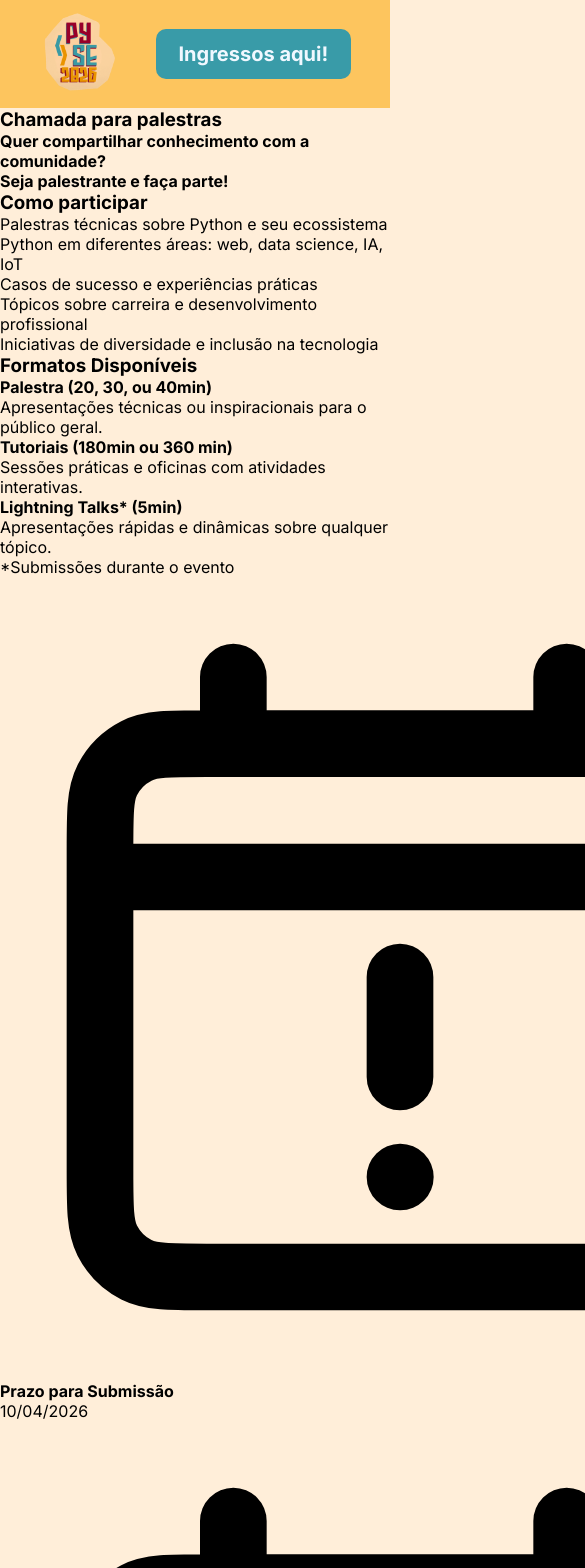
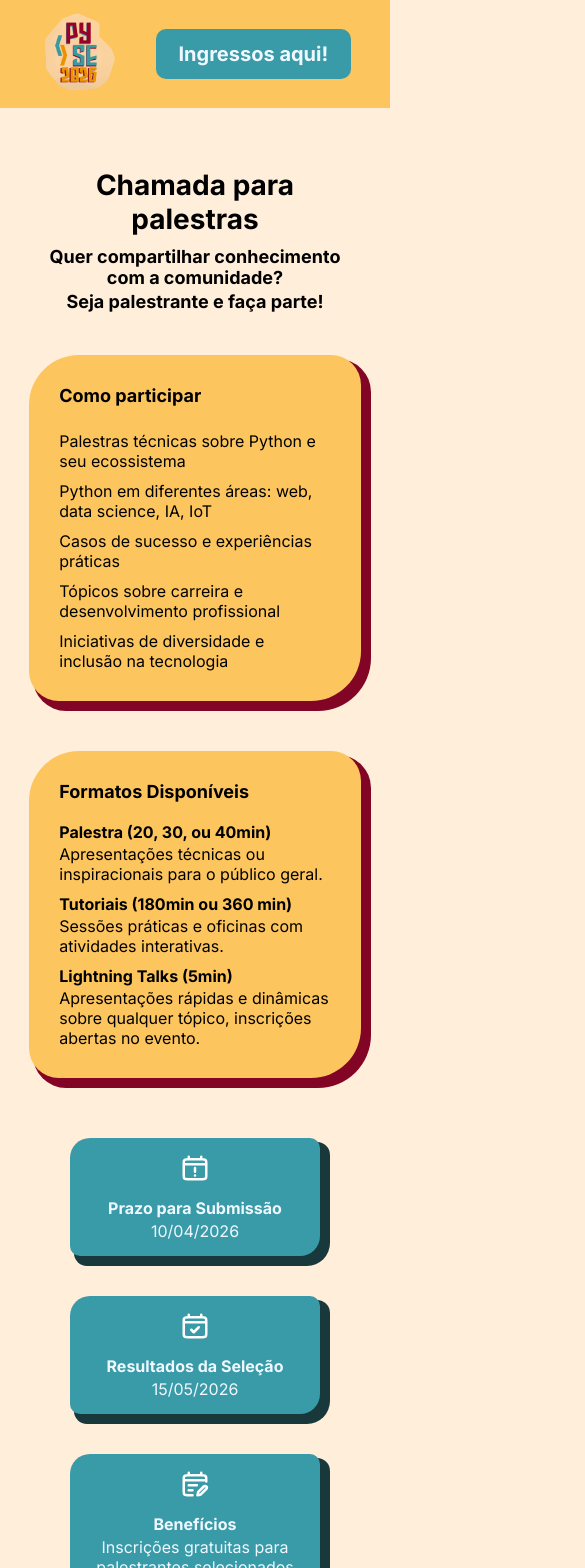
Before and after one commit to pythonsudeste/Site-PySE2026, a React (Vite) app: page /submissao in a window 390 px wide. Shown: the top 1568 px of the page, 585 px wide, since content can reach past the window. Built offline with nearby package versions, Linux system fonts and the light colour scheme.

Commit message:
Subindo a pagina já responsiva

```diff
--- a/src/pages/sumissao/Submissao.jsx
+++ b/src/pages/sumissao/Submissao.jsx
@@ -1,65 +1,65 @@
 import calendario_1 from "../../../public/submissao/calendario_1.svg"
 import calendario_2 from "../../../public/submissao/calendario_2.svg"
 import calendario_3 from "../../../public/submissao/calendario_3.svg"
+import "./styles/Submissao.css"
 
 export default function Submissao() {
     return(<section className="Submissao">
-        <h3>Chamada para palestras</h3>
-        <h4>Quer compartilhar conhecimento com a comunidade?</h4>
-        <h4>Seja palestrante e faça parte!</h4>
+        <h3 className="Submissao-h3">Chamada para palestras</h3>
+        <h4 className="Submissao-h4">Quer compartilhar conhecimento com a comunidade?</h4>
+        <h4 className="Submissao-h4">Seja palestrante e faça parte!</h4>
 
-        <div className="Submissao.linha2">
-            <div className="Submissao.linha2.esquerda">
+        <div className="Submissao-linha2">
+            <div className="Submissao-linha2-esquerda">
                 <h3>Como participar</h3>
                 <ul>
-                    <li>Palestras técnicas sobre Python e seu ecossistema</li>
-                    <li>Python em diferentes áreas: web, data science, IA, IoT</li>
-                    <li>Casos de sucesso e experiências práticas</li>
-                    <li>Tópicos sobre carreira e desenvolvimento profissional</li>
-                    <li>Iniciativas de diversidade e inclusão na tecnologia</li>
+                    <li> Palestras técnicas sobre Python e seu ecossistema</li>
+                    <li> Python em diferentes áreas: web, data science, IA, IoT</li>
+                    <li> Casos de sucesso e experiências práticas</li>
+                    <li> Tópicos sobre carreira e desenvolvimento profissional</li>
+                    <li> Iniciativas de diversidade e inclusão na tecnologia</li>
                 </ul>
             </div>
 
-            <div className="Submissao.linha2.direita">
+            <div className="Submissao-linha2-direita">
                 <h3>Formatos Disponíveis</h3>
-                <div className="Submissao.linha2.direita.item">
+                <div className="Submissao-linha2-direita-item">
                     <h4>Palestra (20, 30, ou 40min)</h4>
                     <p>Apresentações técnicas ou inspiracionais para o público geral.</p>
                 </div>
-                <div className="Submissao.linha2.direita.item">
+                <div className="Submissao-linha2-direita-item">
                     <h4>Tutoriais (180min ou 360 min)</h4>
                     <p>Sessões práticas e oficinas com atividades interativas.</p>
                 </div>
-                <div className="Submissao.linha2.direita.item">
-                    <h4>Lightning Talks* (5min)</h4>
-                    <p>Apresentações rápidas e dinâmicas sobre qualquer tópico.</p>
-                    <p>*Submissões durante o evento</p>
+                <div className="Submissao-linha2-direita-item">
+                    <h4>Lightning Talks (5min)</h4>
+                    <p>Apresentações rápidas e dinâmicas sobre qualquer tópico, inscrições abertas no evento.</p>
+                </div>
             </div>
         </div>
 
-            <div className="Submissao.linha3">
-                <div className="Submissao.linha3.item">
+        <div className="Submissao-linha3">
+            <div className="Submissao-linha3-item">
                 <img src={calendario_1} alt="" />
                 <h4>Prazo para Submissão</h4>
                 <p>10/04/2026</p>
             </div>
-                <div className="Submissao.linha3.item">
+            <div className="Submissao-linha3-item">
                 <img src={calendario_2} alt="" />
                 <h4>Resultados da Seleção</h4>
                 <p>15/05/2026</p>
             </div>
-                <div className="Submissao.linha3.item">
+            <div className="Submissao-linha3-item">
                 <img src={calendario_3} alt="" />
                 <h4>Benefícios</h4>
                 <p>Inscrições gratuitas para palestrantes selecionados e certificado</p>
             </div>
         </div>
 
-            <div className="Submissao.linha4">
+        <div className="Submissao-linha4">
             <a href="https://talks.python.org.br/pyse26/cfp">
                 <button>Enviar Proposta</button>
             </a>
         </div>
-        </div>
     </section>)
 }
--- a/src/pages/sumissao/styles/Submissao.css
+++ b/src/pages/sumissao/styles/Submissao.css
@@ -3,98 +3,201 @@
     flex-direction: column;
     align-items: center;
     justify-content: center;
-    gap: 20px;
     width: 100%;
+    padding: 60px 0px 40px 0px;
 
-    & h3 {
-        font-size: 24px;
-        color: aliceblue;
+    & .Submissao-h3 {
+        font-size: 28px;
+        font-weight: 700;
+        margin-bottom: 10px;
+        text-align: center;
+        width: 80%;
+        max-width: 320px;
     }
 
-    & h4 {
-        font-size: 16px;
-        color: aliceblue;
+    & .Submissao-h4 {
+        font-size: 18px;
+        margin-bottom: 3px;
+        text-align: center;
+        width: 80%;
+        max-width: 466px;
     }
 }
 
-.Submissao.linha2 {
+.Submissao-linha2 {
     display: flex;
     flex-direction: row;
-    align-items: center;
+    align-items: start;
     justify-content: center;
-    gap: 50px;
+    gap: 80px;
+    margin: 40px;
+    margin: 40px 0px 60px 0px;
 }
 
-.Submissao.linha2.esquerda {
+.Submissao-linha2-esquerda {
+    display: flex;
+    flex-direction: column;
+    align-items: start;
+    justify-content: start;
+    padding: 30px;
+    background-color: #fdc55e;
+    border-radius: 50px 30px;
+    box-shadow: 7px 7px 0px 3px #820525;
+    width: 85vw;
+    max-width: 470px;
+    height: 300px;
+
+    & h3 {
+        font-size: 18px;
+        margin-bottom: 25px;
+    }
+
+    & ul {
+        display: flex;
+        flex-direction: column;
+        align-items: start;
+        justify-content: center;
+        gap: 10px;
+        list-style: none;
+    }
+}
+
+.Submissao-linha2-direita {
     display: flex;
     flex-direction: column;
     align-items: start;
     justify-content: center;
+    width: 85vw;
+    max-width: 470px;
+    height: 300px;
+    gap: 10px;
+    padding: 30px;
+    background-color: #fdc55e;
+    border-radius: 50px 30px;
+    box-shadow: 7px 7px 0px 3px #820525;
 
     & h3 {
         font-size: 18px;
         margin-bottom: 10px;
-        color: aliceblue;
-    }
-
-    & ul {
-        display: flex;
-        align-items: start;
-        justify-content: center;
-        gap: 20px;
     }
 }
 
-.Submissao.linha2.direita {
+.Submissao-linha2-direita-item {
+    display: flex;
+    flex-direction: column;
+    align-items: start;
+    justify-content: center;
+    gap: 2px;
+}
+
+.Submissao-linha3 {
+    display: flex;
+    flex-wrap: wrap;
+    align-items: start;
+    justify-content: center;
+    gap: 40px;
+    max-width: 545px;
+    width: 80%;
+}
+
+.Submissao-linha3-item {
     display: flex;
     flex-direction: column;
     align-items: center;
     justify-content: center;
+    gap: 5px;
+    width: 80vw;
+    max-width: 250px;
+    padding: 15px 5px;
+    background-color: #399ba8;
+    border-radius: 20px 10px;
+    box-shadow: 7px 7px 0px 3px #18383c;
 
-    & h3 {
-        font-size: 18px;
+    color: aliceblue;
+
+    & img {
         margin-bottom: 10px;
-        color: aliceblue;
+        height: 30px;
+        filter: brightness(0) invert(1);
+    }
+
+    & h4 {
+        text-align: center;
+    }
+
+    & p {
+        margin-top: -2px;
+        text-align: center;
+        width: 70vw;
+        max-width: 200px;
     }
 }
 
-.Submissao.linha2.direita.item {
-    display: flex;
-    flex-direction: column;
-    align-items: center;
-    justify-content: start;
-    gap: 5px;
-    color: aliceblue;
-}
-
-.Submissao.linha3 {
-    display: flex;
-    flex-direction: row;
-    align-items: center;
-    justify-content: center;
-    gap: 40px;
-}
-
-.Submissao.linha3.item {
+.Submissao-linha4 {
     display: flex;
     flex-direction: column;
     align-items: center;
     justify-content: center;
-    gap: 10px;
+    margin: 60px 0px 0px 0px;
 
-    & img {
-        margin-bottom: 10px;
+    & button {
+        background-color: #820525;
+        color: aliceblue;
+        font-size: 20px;
+        font-weight: 700;
+        padding: 20px 90px;
+        border-radius: 30px;
+        transition: all 0.5s ease-in;
+    }
+
+    & button:hover {
+        background-color: aliceblue;
+        color: #820525;
+        font-size: 24px;
+        font-weight: 900;
+        padding: 18px 110px;
+        border: 2px #820525 solid;
+        cursor: pointer;
     }
 }
 
-.Submissao.linha4 {
-    display: flex;
-    flex-direction: column;
-    align-items: center;
-    justify-content: center;
+@media (max-width : 1100px) {
+    .Submissao-linha2 {
+        flex-direction: column;
+        gap: 50px;
+    }
 
-    & button {
-        padding: 5px 15px;
-        color: aqua;
+    .Submissao-linha2-esquerda {
+        height: 250px;
     }
 }
+
+@media (max-width : 550px) {
+    .Submissao-linha2 {
+        align-items: center;
+    }
+
+    .Submissao-linha2-esquerda {
+        height: auto;
+    }
+
+    .Submissao-linha2-direita {
+        height: auto;
+    }
+
+    .Submissao-linha4 {
+        & button {
+            padding: 0px;
+            height: 60px;
+            width: 80vw;
+            max-width: 300px;
+        }
+
+        & button:hover {
+            padding: 0px;
+            height: 60px;
+            width: 90vw;
+            max-width: 300px;
+        }
+    }
+}
```
Lines whose indentation alone changed are shown as unchanged.
